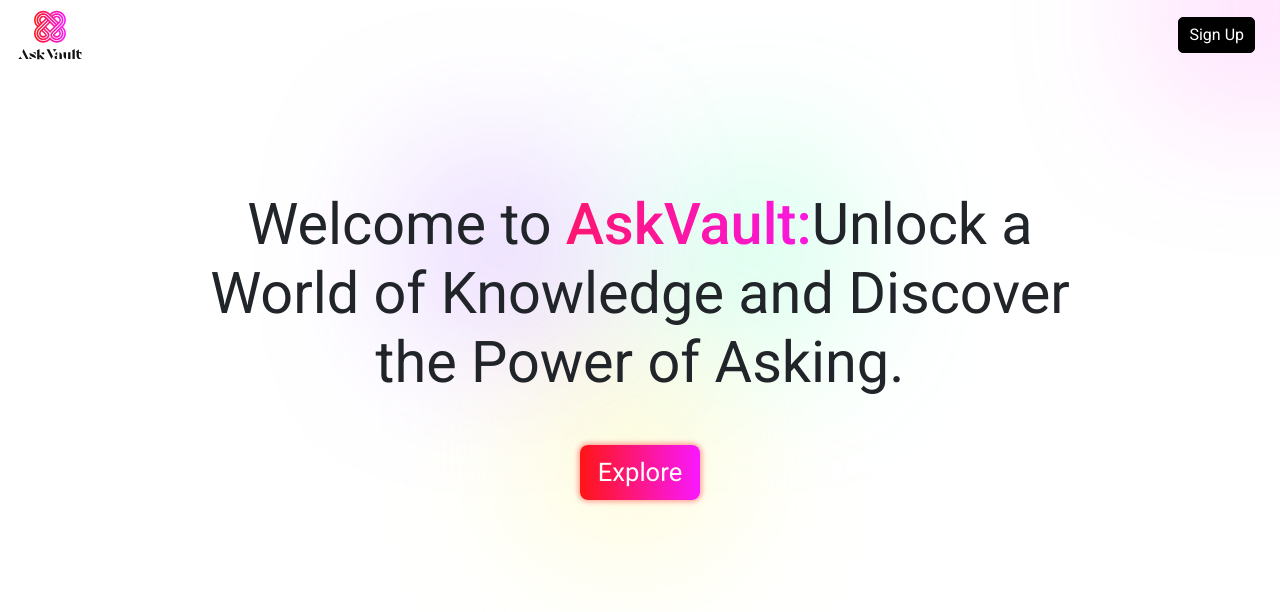
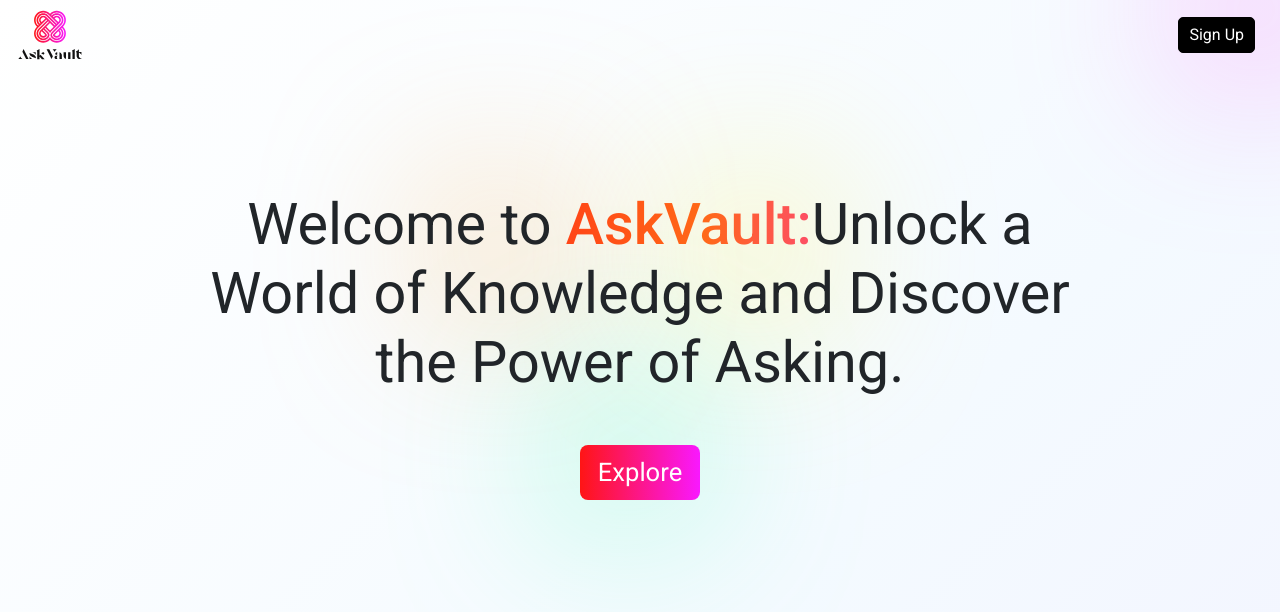
Before and after one commit to zeus97/askvault, a Next.js app: page / in a window 1280 px wide. Shown: the top 612 px of the page. Built offline with nearby package versions, Linux system fonts and the light colour scheme; no server answers; the database is empty.

Commit message:
update bg

```diff
--- a/app/globals.scss
+++ b/app/globals.scss
@@ -10,10 +10,15 @@
   width: 100%;
 }
 
+body{
+  background: rgb(255,255,255);
+  background: var(--gradient-two);
+}
+
 
 :root{
   --gradient: linear-gradient(90deg, #ff1515 0%, #f918ff 100%);
-  --gradient-two: linear-gradient(90deg, #dd1616 0%, #e019e7 100%);
+  --gradient-two: linear-gradient(135deg, rgba(255,255,255,1) 0%, rgba(244,250,255,1) 40%, rgba(243,245,255,1) 60%, rgba(250,244,255,1) 80%, rgba(255,255,217,1) 100%);
   --color-red: #ff1515;
   --hover-color:#ffd9e4;
 }
--- a/app/page.module.scss
+++ b/app/page.module.scss
@@ -1,6 +1,7 @@
 .home{
     position: relative;
     width: 100%;
+
 
 
     .filterA{
@@ -8,7 +9,7 @@
         width: 100px;
         height: 100px;
         border-radius: 50%;
-        background-color:#9a4eff;
+        background-color:#ffb24e;
         top: 25%;
         left: 35%;
         filter: blur(90px);
@@ -30,7 +31,7 @@
         width: 100px;
         height: 100px;
         border-radius: 50%;
-        background-color:#3effae;
+        background-color:#fff243;
         top: 25%;
         left: 55%;
         filter: blur(90px);
@@ -41,7 +42,7 @@
         width: 100px;
         height: 100px;
         border-radius: 50%;
-        background-color:#fff243;
+        background-color:#3effae;
         top: 50%;
         left: 45%;
         filter: blur(90px);
@@ -65,17 +66,13 @@
             margin-top: 170px;
             padding: 20px;
             font-weight: 400;
+            animation: hero-animation 1s ease-in;
 
 
             span{
                 font-weight: 500;
                 background-color: #ff1515;
-                background: linear-gradient(
-                90deg,
-                #ff1515,
-                #f918ff,
-                #ff1515
-              ) 0 0 / 400% 100%;
+                background: linear-gradient(90deg, rgba(255,21,21,1) 0%, rgba(255,105,24,1) 33%, rgba(249,24,255,1) 66%, rgba(255,21,21,1) 100%) 0 0 / 400% 100%;
                 background-clip: text;
                 -webkit-background-clip: text;
                 -moz-background-clip: text;
@@ -95,15 +92,15 @@
             border-radius: 8px;
             border: none;
             background: var(--gradient);
-            box-shadow: 0 0 5px 2px #ff131360;
             transition: box-shadow 0.2s linear;
+            animation: hero-animation 1.3s ease-in;
 
             &:active{
                 outline: 3px solid #fff;
             }
 
             &:hover{
-                box-shadow: 0 0 5px 5px #ff13137c;
+                box-shadow: 0 0 5px 5px #ff131354;
             }
         }
 
@@ -116,3 +113,15 @@
     to{background-position: 400% 0;}
 
 }
+
+@keyframes hero-animation {
+    from{
+        opacity: 0;
+        transform: translateY(-50px);
+    }
+    to{
+        opacity: 1;
+        transform: translateY(0);
+    }
+
+  }
--- a/app/profile/page.scss
+++ b/app/profile/page.scss
@@ -13,8 +13,8 @@
 
 .profile-page{
     width: 100%;
-    height: 930px;
-    margin-top: 70px;
+    height: 970px;
+    padding-top: 70px;
 
     .profile-c{
         height: 100%;
--- a/app/question/page.scss
+++ b/app/question/page.scss
@@ -1,5 +1,6 @@
 .question-page{
     width: 100%;
+
 
 
     .question-page-c{
```
